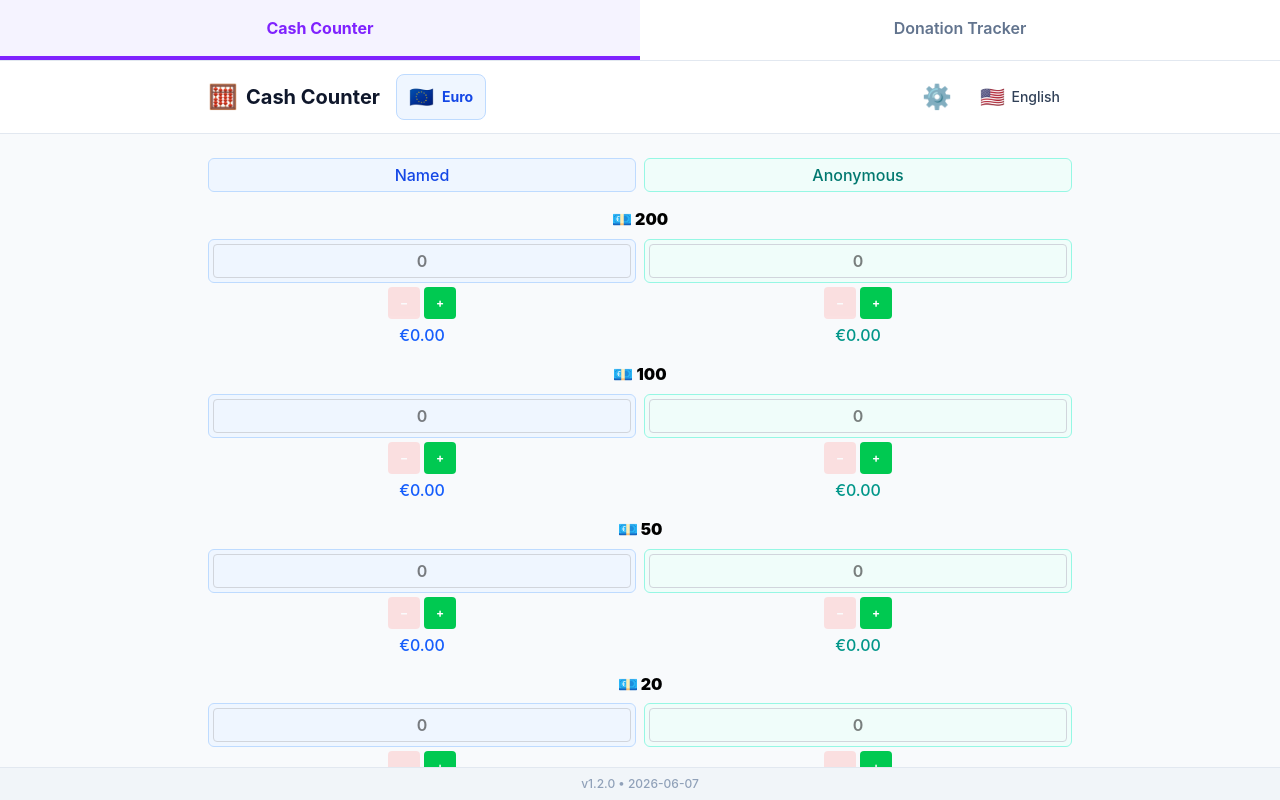
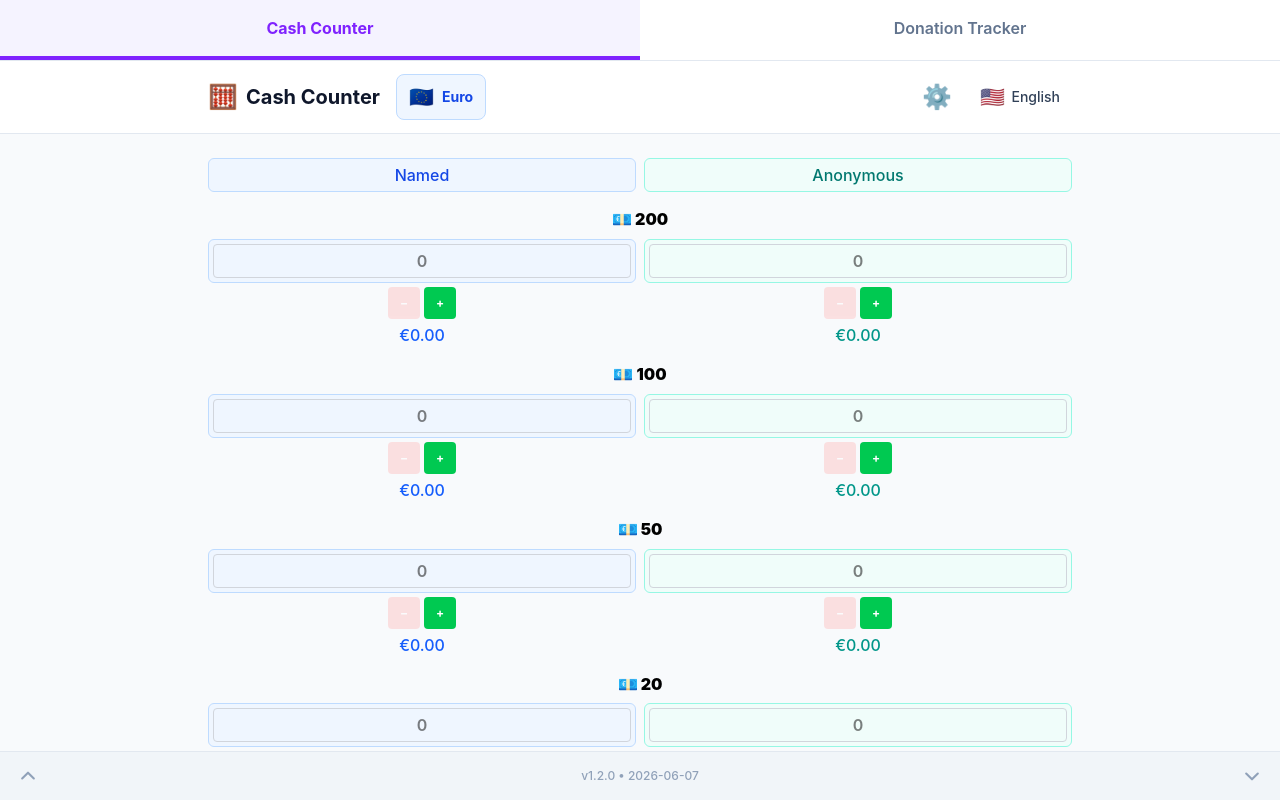
Before and after one commit to CJ-1981/donation-counter, a React (Vite) app: page / in a window 1280 px wide. Built offline with nearby package versions, Linux system fonts and the light colour scheme.

Commit message:
feat: add scroll-to-top and scroll-to-bottom buttons in footer (works for both pages)

```diff
--- a/src/App.tsx
+++ b/src/App.tsx
@@ -11,6 +11,8 @@ function App() {
   const touchStartX = useRef<number | null>(null)
   const touchStartY = useRef<number | null>(null)
   const isSwiping = useRef(false)
+  const cashScrollRef = useRef<HTMLDivElement>(null)
+  const donationScrollRef = useRef<HTMLDivElement>(null)
 
   const handleTouchStart = useCallback((e: React.TouchEvent) => {
     touchStartX.current = e.touches[0].clientX
@@ -52,6 +54,21 @@ function App() {
     }
   }, [])
 
+  const getActiveScrollRef = useCallback(() => {
+    return activeTab === 'cash-counter' ? cashScrollRef : donationScrollRef
+  }, [activeTab])
+
+  const scrollToTop = useCallback(() => {
+    getActiveScrollRef().current?.scrollTo({ top: 0, behavior: 'smooth' })
+  }, [getActiveScrollRef])
+
+  const scrollToBottom = useCallback(() => {
+    const el = getActiveScrollRef().current
+    if (el) {
+      el.scrollTo({ top: el.scrollHeight, behavior: 'smooth' })
+    }
+  }, [getActiveScrollRef])
+
   return (
     <div
       className="flex flex-col h-screen overflow-hidden bg-slate-50 dark:bg-slate-950 dark:text-slate-100"
@@ -62,16 +79,34 @@ function App() {
       <Tabs activeTab={activeTab} onTabChange={setActiveTab} />
 
       {/* Tab Content Containers */}
-      <div className={`flex-1 overflow-y-auto w-full relative ${activeTab === 'cash-counter' ? 'block' : 'hidden'}`}>
+      <div ref={cashScrollRef} className={`flex-1 overflow-y-auto w-full relative ${activeTab === 'cash-counter' ? 'block' : 'hidden'}`}>
         <CashCounterPage />
       </div>
-      <div className={`flex-1 overflow-y-auto w-full ${activeTab === 'donation-tracker' ? 'block' : 'hidden'}`}>
+      <div ref={donationScrollRef} className={`flex-1 overflow-y-auto w-full ${activeTab === 'donation-tracker' ? 'block' : 'hidden'}`}>
         <DonationTrackerPage />
       </div>
 
       {/* App Footer */}
-      <div className="text-center py-2 text-xs font-medium text-slate-400 dark:text-slate-500 bg-slate-100 dark:bg-slate-900 border-t border-slate-200 dark:border-slate-800 shrink-0">
-        v{packageJson.version} • 2026-06-07
+      <div className="flex items-center justify-between px-3 py-2 bg-slate-100 dark:bg-slate-900 border-t border-slate-200 dark:border-slate-800 shrink-0">
+        <button
+          type="button"
+          onClick={scrollToTop}
+          className="p-1.5 text-slate-400 dark:text-slate-500 hover:text-violet-600 dark:hover:text-violet-400 active:scale-90 transition-all"
+          aria-label="Scroll to top"
+        >
+          <svg className="w-5 h-5" fill="none" stroke="currentColor" viewBox="0 0 24 24"><path strokeLinecap="round" strokeLinejoin="round" strokeWidth="2.5" d="M5 15l7-7 7 7"/></svg>
+        </button>
+        <span className="text-xs font-medium text-slate-400 dark:text-slate-500">
+          v{packageJson.version} • 2026-06-07
+        </span>
+        <button
+          type="button"
+          onClick={scrollToBottom}
+          className="p-1.5 text-slate-400 dark:text-slate-500 hover:text-violet-600 dark:hover:text-violet-400 active:scale-90 transition-all"
+          aria-label="Scroll to bottom"
+        >
+          <svg className="w-5 h-5" fill="none" stroke="currentColor" viewBox="0 0 24 24"><path strokeLinecap="round" strokeLinejoin="round" strokeWidth="2.5" d="M19 9l-7 7-7-7"/></svg>
+        </button>
       </div>
     </div>
   )
```
